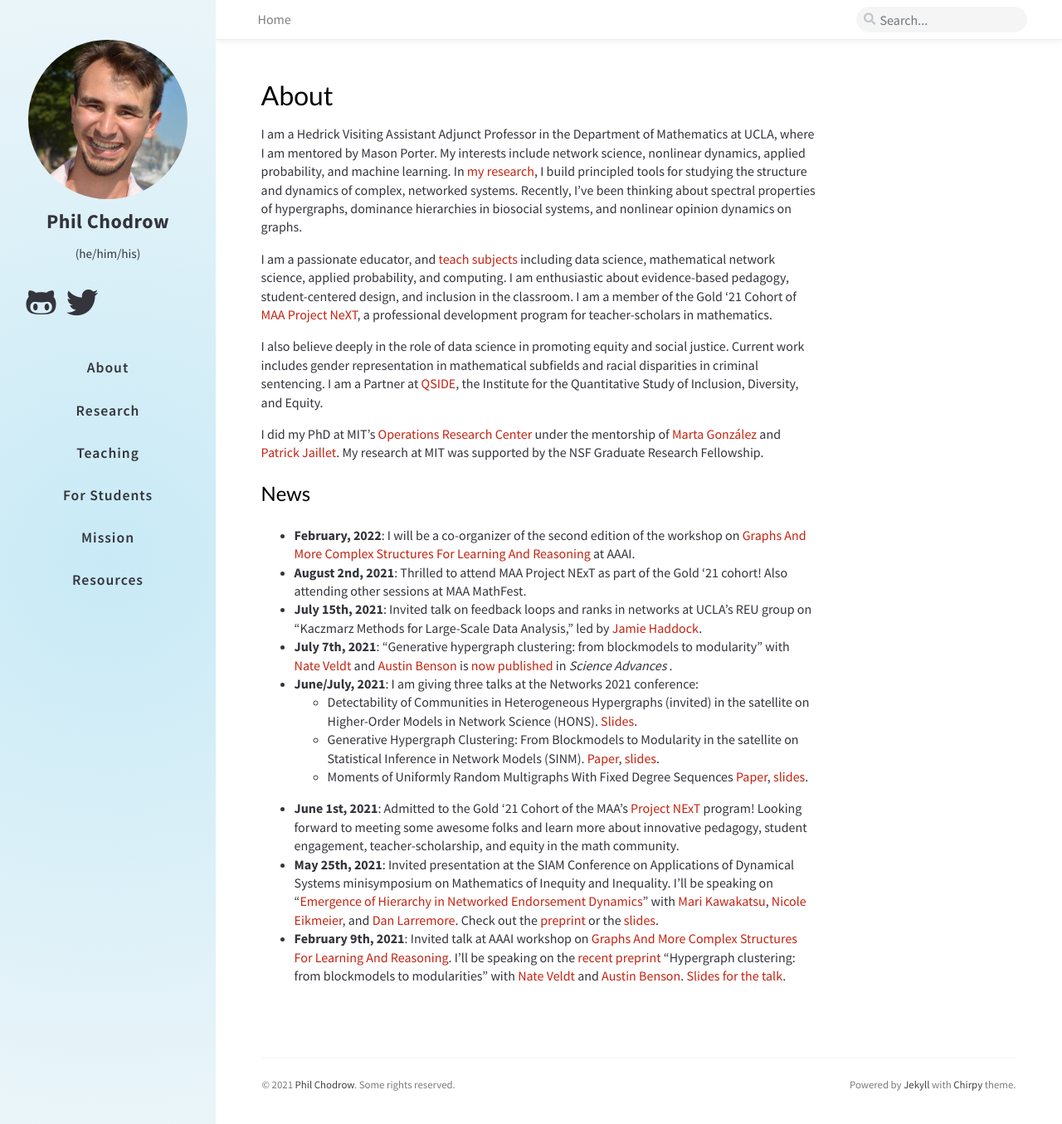
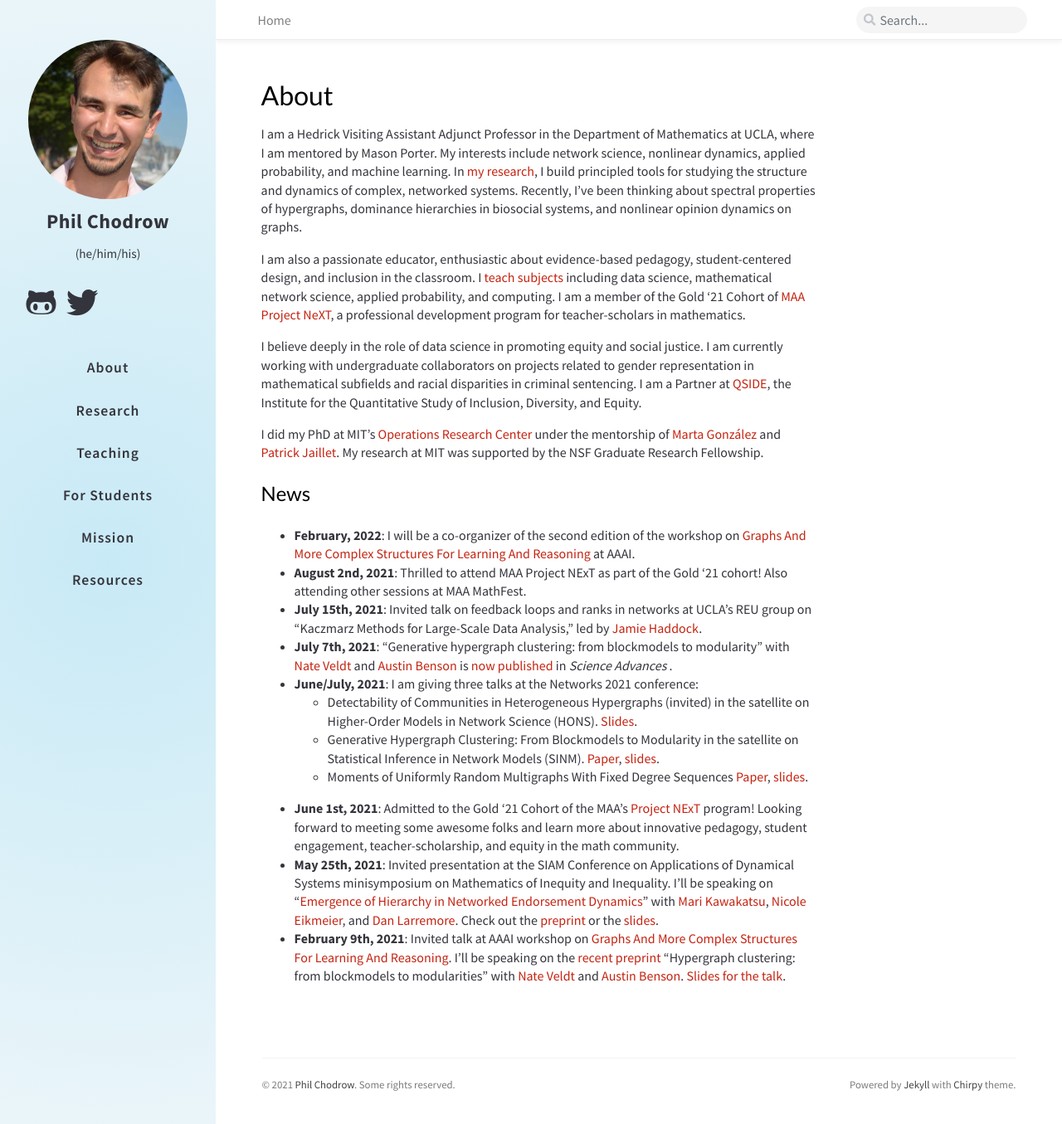
Before and after one commit to PhilChodrow/UCLA-website, a Jekyll site: the page built from index.md, in a window 1280 px wide and 1355 px high. Shown: the whole window at 83% size. Built offline with Jekyll 4.4.1, drawn with Linux system fonts in a browser that asks for light colours; nearby versions of some CDN libraries; comment, search, counter and statistics services are not loaded; a style sheet for code colours, icons or effects is not loaded.

Commit message:
Update index.md

```diff
--- a/index.md
+++ b/index.md
@@ -9,9 +9,9 @@ order: 2
 
 I am a Hedrick Visiting Assistant Adjunct Professor in the Department of Mathematics at UCLA, where I am mentored by Mason Porter. My interests include network science, nonlinear dynamics, applied probability, and machine learning. In [my research](/research), I build principled tools for studying the structure and dynamics of complex, networked systems. Recently, I've been thinking about spectral properties of hypergraphs, dominance hierarchies in biosocial systems, and nonlinear opinion dynamics on graphs.
 
-I am a passionate educator, and [teach subjects](/teaching) including data science, mathematical network science, applied probability, and computing. I am enthusiastic about evidence-based pedagogy, student-centered design, and inclusion in the classroom. I am a member of the Gold '21 Cohort of [MAA Project NeXT](https://www.maa.org/programs-and-communities/professional-development/project-next), a professional development program for teacher-scholars in mathematics.
+I am also a passionate educator, enthusiastic about evidence-based pedagogy, student-centered design, and inclusion in the classroom. I [teach subjects](/teaching) including data science, mathematical network science, applied probability, and computing.  I am a member of the Gold '21 Cohort of [MAA Project NeXT](https://www.maa.org/programs-and-communities/professional-development/project-next), a professional development program for teacher-scholars in mathematics.
 
-I also believe deeply in the role of data science in promoting equity and social justice. Current work includes gender representation in mathematical subfields and racial disparities in criminal sentencing. I am a Partner at [QSIDE](https://qsideinstitute.org/), the Institute for the Quantitative Study of Inclusion, Diversity, and Equity.
+I believe deeply in the role of data science in promoting equity and social justice.  I am currently working with undergraduate collaborators on projects related to gender representation in mathematical subfields and racial disparities in criminal sentencing. I am a Partner at [QSIDE](https://qsideinstitute.org/), the Institute for the Quantitative Study of Inclusion, Diversity, and Equity.
 
 I did my PhD at MIT's [Operations Research Center](https://www.mit.edu/~orc/) under the mentorship of [Marta González](https://ced.berkeley.edu/ced/faculty-staff/marta-gonzalez) and [Patrick Jaillet](http://web.mit.edu/jaillet/www/). My research at MIT was supported by the NSF Graduate Research Fellowship.
 
```
